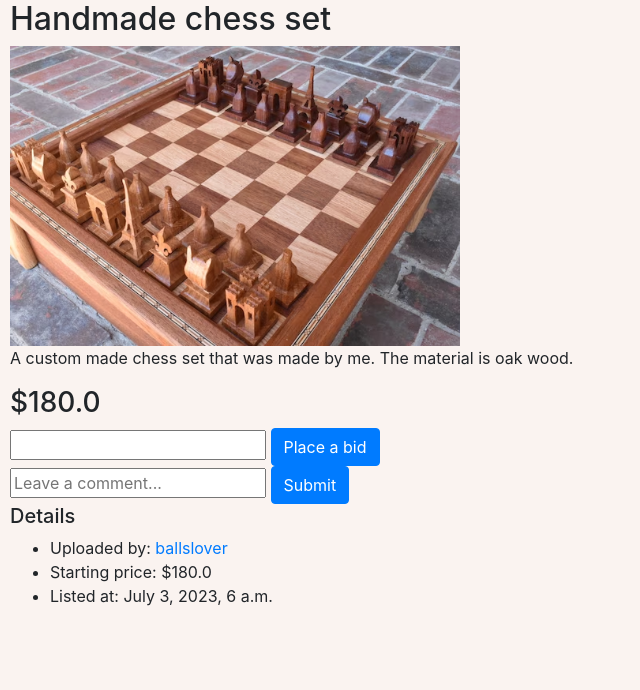
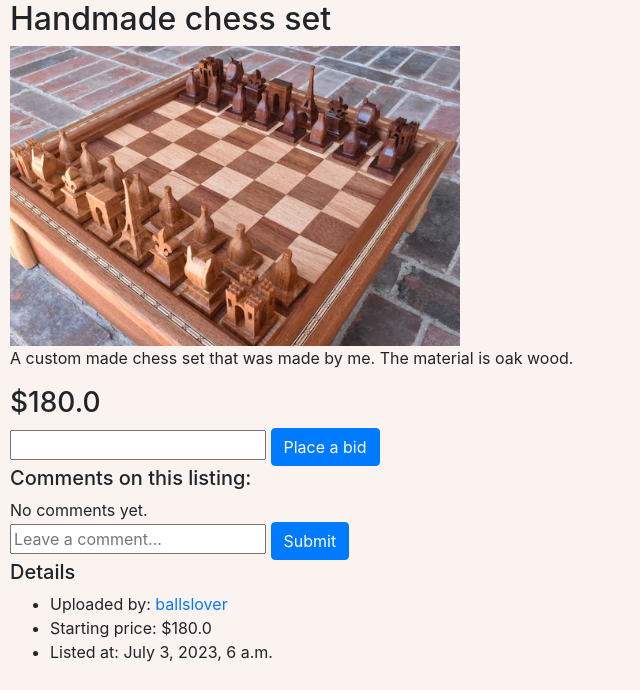
Before and after one commit to sandorbence/cs50, a Django app: page /listing/3 in a window 1280 px wide. Shown: the part 163-853 px from the top of the page, without its empty margins (0-640 px from the left). Before the commit the page ends 769 px from the top, so only its background shows below. Run offline with Django 4.2, Linux system fonts and the light colour scheme; data comes from the database, SQL or seed files in the repository; some libraries are stand-ins or nearby versions.

Commit message:
Add existing comments to listing page

```diff
--- a/project2/auctions/templates/auctions/listing.html
+++ b/project2/auctions/templates/auctions/listing.html
@@ -4,8 +4,7 @@
 <div>
     <div>
         <h2>{{ listing.title }}</h2>
-        <img style="height: 300px;" src="{{ listing.photo.url }}"
-            alt="{{ listing.title }}">
+        <img style="height: 300px;" src="{{ listing.photo.url }}" alt="{{ listing.title }}">
         <p>{{ listing.description }}</p>
         <h3>${{ listing.price }}</h3>
         <form action="{% url 'listing' listing.id %}" method="post">
@@ -17,6 +16,27 @@
             <input type="hidden" name="type" value="bid">
             <button class="btn btn-primary" type="submit">Place a bid</button>
         </form>
+    </div>
+    <div>
+        <h5>Comments on this listing:</h5>
+        {% if listing.comments.all.exists %}
+        <ul>
+            {% for comment in listing.comments.all %}
+            <li>
+                <div>
+                    <div>
+                        {{ comment.text }}
+                    </div>
+                    <div>
+                        <a href="{% url 'user' comment.user.username %}">{{ comment.user }}</a>
+                    </div>
+                </div>
+            </li>
+            {% endfor %}
+        </ul>
+        {% else %}
+        <div>No comments yet.</div>
+        {% endif %}
         <form action="{% url 'listing' listing.id %}" method="post">
             {% csrf_token %}
             {{ comment_form.text }}
@@ -27,6 +47,7 @@
             <button type="submit" class="btn btn-primary">Submit</button>
         </form>
     </div>
+</div>
 <div>
     <h5>Details</h5>
     <ul>
@@ -36,5 +57,4 @@
         <li>Listed at: {{ listing.pub_date }}</li>
     </ul>
 </div>
-</div>
 {% endblock %}
```
Lines whose indentation alone changed are shown as unchanged.
